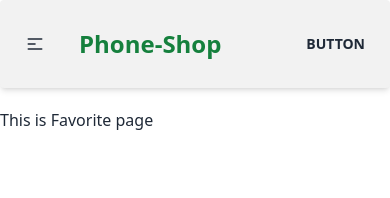
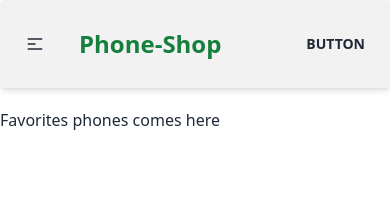
Before and after one commit to swadebsharma6/my-phone-shop, a React (Vite) app: page /favorites in a window 390 px wide. Shown: the top 198 px of the page. Built offline with nearby package versions, Linux system fonts and the light colour scheme.

Commit message:
added favorite button on the phone Details card

```diff
--- a/package.json
+++ b/package.json
@@ -16,7 +16,8 @@
     "react": "^18.2.0",
     "react-dom": "^18.2.0",
     "react-router-dom": "^6.16.0",
-    "sort-by": "^1.2.0"
+    "sort-by": "^1.2.0",
+    "sweetalert": "^2.1.2"
   },
   "devDependencies": {
     "@types/react": "^18.2.15",
--- /dev/null
+++ b/src/Pages/Favorites/FavoritePhn.jsx
@@ -0,0 +1,17 @@
+import PropTypes from 'prop-types';
+
+const FavoritePhn = () => {
+
+    return (
+        <div>
+       <h4>Favorites phones comes here</h4>
+        </div>
+    );
+};
+
+FavoritePhn.propTypes = {
+    phone: PropTypes.object,
+
+}
+
+export default FavoritePhn;
--- a/src/Pages/Favorites/Favorites.jsx
+++ b/src/Pages/Favorites/Favorites.jsx
@@ -1,9 +1,12 @@
+import FavoritePhn from "./FavoritePhn";
 
 
 const Favorites = () => {
+
+
     return (
         <div>
-           <h4>This is Favorite page</h4>
+           <FavoritePhn></FavoritePhn>
         </div>
     );
 };
--- a/src/Pages/PhoneDetails/PhoneDetails.jsx
+++ b/src/Pages/PhoneDetails/PhoneDetails.jsx
@@ -17,7 +17,7 @@ const PhoneDetails = () => {
             setPhone(select);
            }, [id, phones]);
 
-           const { image, phone_name, brand_name, price,} = phone || {};
+           const { image, phone_name, brand_name, price,} = phone;
 
      return (
         <div className="h-[80vh] flex justify-center items-center">
```
Also changed, not shown: 1 other file (tests, documents, lock files or other folders).
